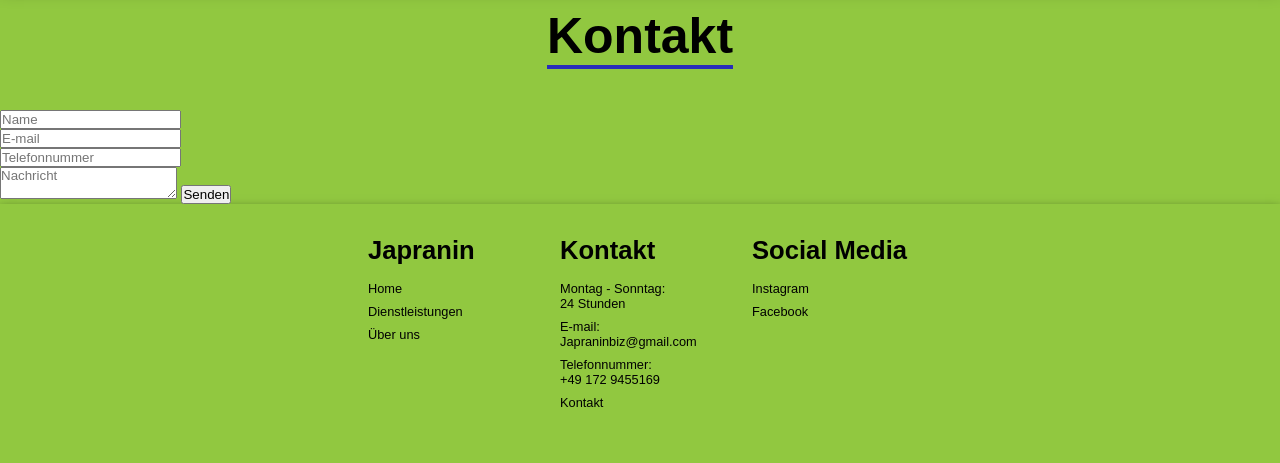
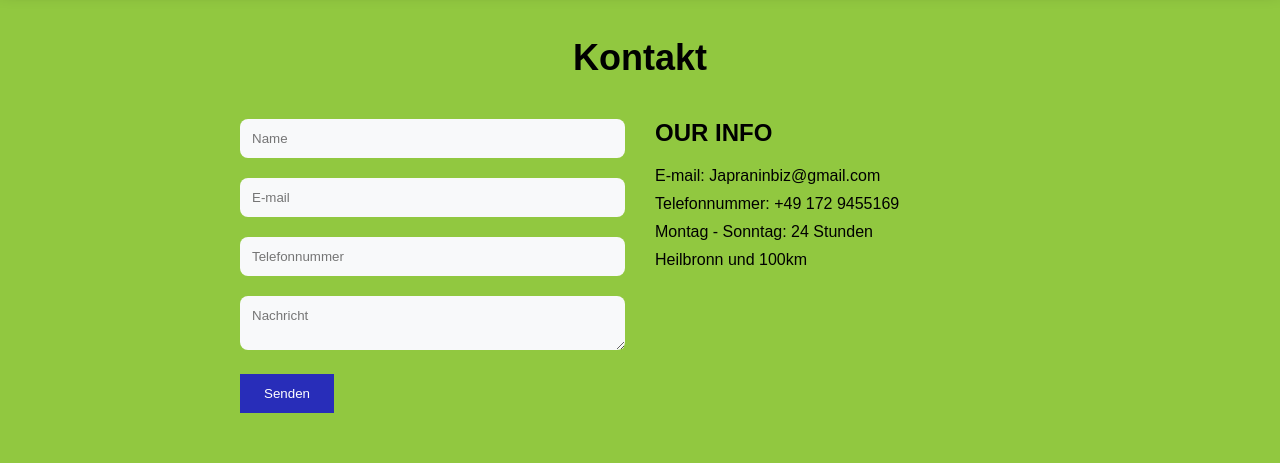
Before and after one commit to Japraninka/Japranin-page, a plain HTML site: page contact.html in a window 1280 px wide. Shown: the part 93-556 px from the top of the page. Drawn offline with nearby package versions, Linux system fonts and the light colour scheme.

Commit message:
Add files via upload

```diff
--- a/contact.html
+++ b/contact.html
@@ -9,7 +9,7 @@
   <link rel="stylesheet" href="styles.css" />
 
   <script src="https://kit.fontawesome.com/0f832d28d8.js" crossorigin="anonymous"></script>
-  <link rel="icon" href="/images/logo_krug.png" type="image/x-icon">
+  <link rel="icon" href="/images/logo_krug.png" type="image/x-icon" />
 
   <script src="contact.js" type="text/javascript"></script>
   <script type="text/javascript" src="https://cdn.jsdelivr.net/npm/@emailjs/browser@3/dist/email.min.js"></script>
@@ -37,7 +37,9 @@
           <a href="/" class="navbar__links"> Home </a>
         </li>
         <li class="navbar__item">
-            <a href="/services.html" class="navbar__links"> Dienstleistungen </a>
+          <a href="/services.html" class="navbar__links">
+            Dienstleistungen
+          </a>
         </li>
 
         <li class="navbar__item">
@@ -53,20 +55,41 @@
     </div>
   </nav>
 
+  <!--Contact info-->
+  <section class="contact">
+    <div class="contact__container">
+      <h2>Kontakt</h2>
 
-  <!--Contact us Section 33492savoysto-->
-
-  <div class="heading__contact">
-    <h1>Kontakt</h1>
+      <div class="contact__wrapper">
+        <div class="contact__form">
+          <div class="form__group">
+            <input type="text" id="name" placeholder="Name" required /> <br />
+          </div>
+          <div class="form__group">
+            <input type="text" id="email" placeholder="E-mail" required />
+            <br />
+          </div>
+          <div class="form__group">
+            <input type="text" id="number" placeholder="Telefonnummer" required />
+            <br />
+          </div>
+          <div class="form__group">
+            <textarea id="message" placeholder="Nachricht" required></textarea>
           </div>
 
-  <div class="contact__forum">
-    <input type="text" id="name" placeholder="Name" required /> <br/>
-    <input type="text" id="email" placeholder="E-mail" required /> <br/>
-    <input type="text" id="number" placeholder="Telefonnummer" required /> <br/>
-    <textarea id="message" placeholder="Nachricht" required></textarea>
           <button onclick="sendMail()">Senden</button>
         </div>
+
+        <div class="contact__info">
+          <h3>OUR INFO</h3>
+          <p>E-mail: Japraninbiz@gmail.com</p>
+          <p>Telefonnummer: +49 172 9455169</p>
+          <p>Montag - Sonntag: 24 Stunden</p>
+          <p>Heilbronn und 100km</p>
+        </div>
+      </div>
+    </div>
+  </section>
 
   <!-- Footer Section-->
 
@@ -95,6 +118,7 @@
         <div class="footer__link--items">
           <h1>Social Media</h1>
           <a href="https://www.instagram.com/japraninnn/">Instagram</a>
+
           <a href="https://www.facebook.com/profile.php?id=100093254499331">Facebook</a>
         </div>
       </div>
--- a/styles.css
+++ b/styles.css
@@ -743,6 +743,7 @@ fa.gem {
   margin-bottom: 20px;
 }
 
+
 @media screen and (max-width: 768px) {
   .heading__usluge {
     padding: 0px 20px;
@@ -1035,94 +1036,87 @@ fa.gem {
 
 /*Contact us css*/
 
-.heading__contact {
-  width: 90%;
-  display: flex;
-  justify-content: center;
-  align-items: center;
-  flex-direction: column;
+.contact {
+  min-height: 100vh;
+  background-color: #91c840;
+  padding: 50px;
   text-align: center;
-  margin: 20px auto;
 }
 
-.heading__contact h1 {
-  font-size: 50px;
-  color: #000000;
-  margin-bottom: 25px;
-  position: relative;
-}
-.heading__contact h1::after {
-  content: "";
-  position: absolute;
-  width: 100%;
-  height: 4px;
-  display: block;
+.contact__container {
+  max-width: 800px;
   margin: 0 auto;
-  background-color: #282db9;
 }
 
-.form {
-  grid-area: form;
-}
-
-.info {
-  grid-area: info;
-}
-
-.map {
-  grid-area: map;
-}
-
-.contact {
-  padding: 40px;
-  background-color: #282db9;
-  box-shadow: 0 5px 35px rgba(0, 0, 0, 0.15);
-  margin-top: 20px;
-
-}
-
-.box {
-  position: relative;
-  display: grid;
-  grid-template-columns: 2fr 1fr;
-  grid-template-rows: 5fr 4fr;
-  grid-template-areas:
-  "form info"
-  "form map";
-  grid-gap: 20px;
-
-}
-.contact h3 {
-  color:#ffffff;
-  font-weight: 500;
-  font-size: 1.4rem;
-  margin-bottom: 10px;
-}
-
-/*form*/
-
-.formBox {
-  position: relative;
-  width: 100%;
+.contact__container h2{
+  font-size: 36px;
+  margin-bottom: 40px;
+  color: #000000;
 
 }
 
 
-.formBox .row50 {
-  display: flex;
-  gap: 20px;
+.contact__wrapper { /*ovo treba zameniti za rows u @media*/
+  display: grid;
+  grid-template-columns: repeat(2, 1fr) ;
+  grid-gap: 30px;
+}
 
+.contact__form {
+  text-align: left;
+}
+
+.form__group {
+  margin-bottom: 20px;
 
 }
 
-.inputBox {
-  display: flex;
-  flex-direction: column;
-  margin-bottom: 10px;
-  width: 50%;
+input, textarea {
+  width: 100%;
+  padding: 12px;
+  border-radius: 8px;
+  border: none;
+  background-color: #f8f9fa;
 }
 
-.formBox .row100 .inputBox {
-  width: 100%;
+textarea {
+  min-height: 50px;
+  max-height: 500px;
+}
 
+
+
+input:focus,
+textarea:focus{
+  outline: none;
+  box-shadow: 0 0 8px #bbb;
 }
+
+button {
+  display: inline-block;
+  padding: 12px 24px;
+  background-color: #282db9;
+  color: #ffffff;
+  border: none;
+  cursor: pointer;
+}
+
+/*
+button:hover {
+  background-color: #4a4fca;
+}
+*/
+
+.contact__info{
+  text-align: left;
+}
+.contact__info h3 {
+  font-size: 24px;
+  margin-bottom: 20px;
+  color: #000000;
+}
+
+.contact__info p {
+  margin-bottom: 10px;
+  color: #000000;
+}
```
Lines whose indentation alone changed are shown as unchanged.
